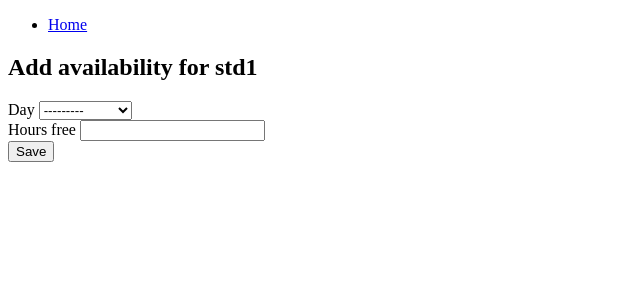
After one commit to partition-zero/study-os, a Django app: a page that uses student_form/templates/availability.html in a window 1280 px wide. The commit adds this page. Shown: the top 300 px of the page, without its empty margins (0-640 px from the left). Run offline with Django 5.2, Linux system fonts and the light colour scheme; data comes from the database, SQL or seed files in the repository.

Commit message:
beta-templates available now

```diff
--- a/student_form/forms.py
+++ b/student_form/forms.py
@@ -1,8 +1,42 @@
 #This is Form File
+import decimal
+
 from django import forms
+from django.db.models import Value
 from django.forms import fields
-from .models import StudentState
-class S_form(forms.ModelForm):
+from .models import StudentState, Availability
+from decimal import Decimal
+
+
+class add_form(forms.ModelForm):
     class Meta:
         model=StudentState
-        fields='__all__'
+        fields=['name','topics','mastery','av_time']
+    name=forms.CharField(
+        label='Your Name',
+        help_text='Enter Your Full Name')
+    topics=forms.CharField(
+        label='Topic(s)',
+        help_text='Topics you want to learn')
+    mastery=forms.DecimalField(
+        label='Mastery',
+        help_text='How much you know about topic(s)(%)')
+    av_time=forms.IntegerField()
+    def clean_mstry(self):
+        Value =self.cleaned_data['mastery']
+        return Value / Decimal('100')
+
+
+
+class AvailabilityForm(forms.ModelForm):
+    class Meta:
+        model = Availability
+        fields = ['day', 'hours_free']
+
+    def clean_hours_free(self):
+        hours = self.cleaned_data['hours_free']
+        if hours > 24:
+            raise forms.ValidationError("There can't be more than 24 hours in a day.")
+        if hours < 0:
+            raise forms.ValidationError("Hours can't be negative.")
+        return hours
--- a/student_form/models.py
+++ b/student_form/models.py
@@ -1,9 +1,39 @@
+from enum import unique
+
 from django.db import models
 
 # Create your models here.
+week_days=[
+    ('MON', 'Monday'),
+    ('TUE', 'Tuesday'),
+    ('WED', 'Wednesday'),
+    ('THU', 'Thursday'),
+    ('FRI', 'Friday'),
+    ('SAT', 'Saturday'),
+    ('SUN', 'Sunday'),
+]
+
+
+
 class StudentState(models.Model):
-    s_name = models.CharField(default='Student',max_length = 255,error_messages='Enter Your Name Again')
-    s_topics = models.CharField(null=True,blank=True,default='none',max_length = 255)
-    s_mastery = models.FloatField(null=True,blank=True,verbose_name='Mastery')
-    s_av_time = models.IntegerField(help_text='Enter Available Time to Study per day(hours)',
-        error_messages='Enter Available Time to Study per day(hours)')
+    name = models.CharField(default='Student',max_length = 255,primary_key=True)
+    topics = models.CharField(null=True,blank=True,default='none',max_length = 255)
+    mastery = models.DecimalField(null=True,blank=True,max_digits=5,decimal_places=4)
+    av_time = models.IntegerField(default=0)#type:ignore
+    join_date = models.DateField(auto_now=True)
+
+    def __str__(self):
+        return self.name
+
+
+
+class Availability(models.Model):
+    student = models.ForeignKey(StudentState, on_delete=models.CASCADE, related_name='availabilities')
+    day = models.CharField(max_length=3, choices=week_days)
+    hours_free = models.PositiveIntegerField()
+
+    class Meta:
+        unique_together = ('student','day')
+
+    def __str__(self):
+        return f"{self.student.name} - {self.day} ({self.hours_free}h)"
--- /dev/null
+++ b/student_form/templates/availability.html
@@ -0,0 +1,35 @@
+<!DOCTYPE html>
+<html lang="en">
+<head>
+    <meta charset="UTF-8">
+    <meta name="viewport" content="width=device-width, initial-scale=1.0">
+    <title>Study OS | Form</title>
+    <header>
+        <nav>
+            <ul>
+                <li>
+                    <a href="{% url 'home' %}">Home</a>
+                </li>
+            </ul>
+        </nav>
+    </header>
+</head>
+<body>
+    <div>
+        <h2>Add availability for {{ student.name }}</h2>
+        <form method="post">
+            {% csrf_token %}
+            {% for field in form %}
+                <div class="form-group mb-3">
+                    <label for="{{ field.id_for_label }}">{{ field.label }}</label>
+                    {{ field }}
+                    {% if field.errors %}
+                        <div class="text-danger">{{ field.errors }}</div>
+                    {% endif %}
+                </div>
+            {% endfor %}
+            <button type="submit" class="btn btn-primary">Save</button>
+        </form>
+    </div>
+</body>
+</html>
--- /dev/null
+++ b/student_form/templates/index.css
@@ -0,0 +1,3 @@
+.navg{
+    display : inline;
+}
--- a/student_form/urls.py
+++ b/student_form/urls.py
@@ -1,5 +1,10 @@
 #This is Url File
 from django.urls import path
 from . import views
-urlpatterns=[path('form/',views.init_form)
+urlpatterns=[path(' ',views.home_page,name='home'),
+    path('form/',views.register_student, name='register-student'),
+    path('register/', views.register_student, name='register-student'),
+    path('<str:pk>/availability/add/', views.add_availability, name='add-availability'),
+    path('<str:pk>/schedule/', views.student_schedule, name='student-schedule'),
+
 ]
--- a/student_form/views.py
+++ b/student_form/views.py
@@ -1,15 +1,46 @@
 from django import forms
-from django.shortcuts import render
+from django.shortcuts import render, redirect, get_object_or_404
 from django.http import HttpResponse
-from  .forms import S_form
+from .models import StudentState, Availability
+from  .forms import add_form , AvailabilityForm
 
 # Create your views here.
-def init_form(request):
-    form=S_form()
+def home_page(request):
+    return render(request, 'index.html')
+
+
+def register_student(request):
+    form=add_form()
     if request.method == "POST":
-        form = S_form(request.POST)
+        form =add_form(request.POST)
         if form.is_valid():
-            form.save()
-            return HttpResponse("Your Data has been Recordered. Proceed Further") #type: ignore
+            student=form.save()
+            return redirect('add-availability', pk=student.pk)
+    else:
+        form = add_form()
+    return render(request, 'form.html', {'form': form})
 
-    return render(request, 'form.html', {'form': form})
+
+def add_availability(request, pk):
+    student = get_object_or_404(StudentState, pk=pk)
+
+    if request.method == 'POST':
+        form = AvailabilityForm(request.POST)
+        if form.is_valid():
+            availability = form.save(commit=False)  # don't save yet
+            availability.student = student           # attach the student
+            availability.save()                      # now save
+            return redirect('student-schedule', pk=student.pk)
+    else:
+        form = AvailabilityForm()
+
+    return render(request, 'availability.html', {'form': form, 'student': student})
+
+
+def student_schedule(request, pk):
+    student = get_object_or_404(StudentState, pk=pk)
+    availabilities = student.availabilities.all()#type:ignore
+    return render(request, 'schedule.html', {
+        'student': student,
+        'availabilities': availabilities,
+    })
```
Also changed, not shown: student_form/templates/form.html (+40 -0 lines), student_form/templates/index.html (+12 -1 lines), student_form/templates/schedule.html (added, +36 -0 lines), db.sqlite3, student_form/migrations/0001_initial.py.
